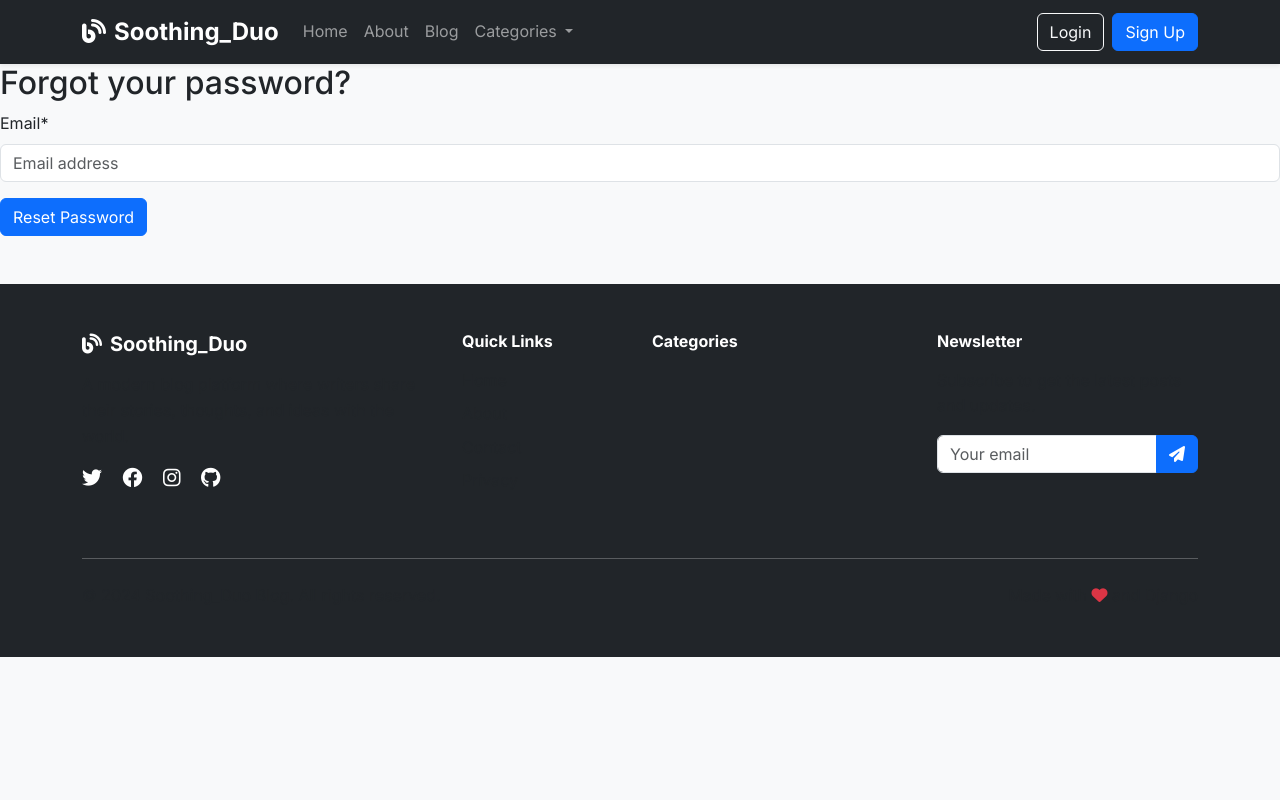
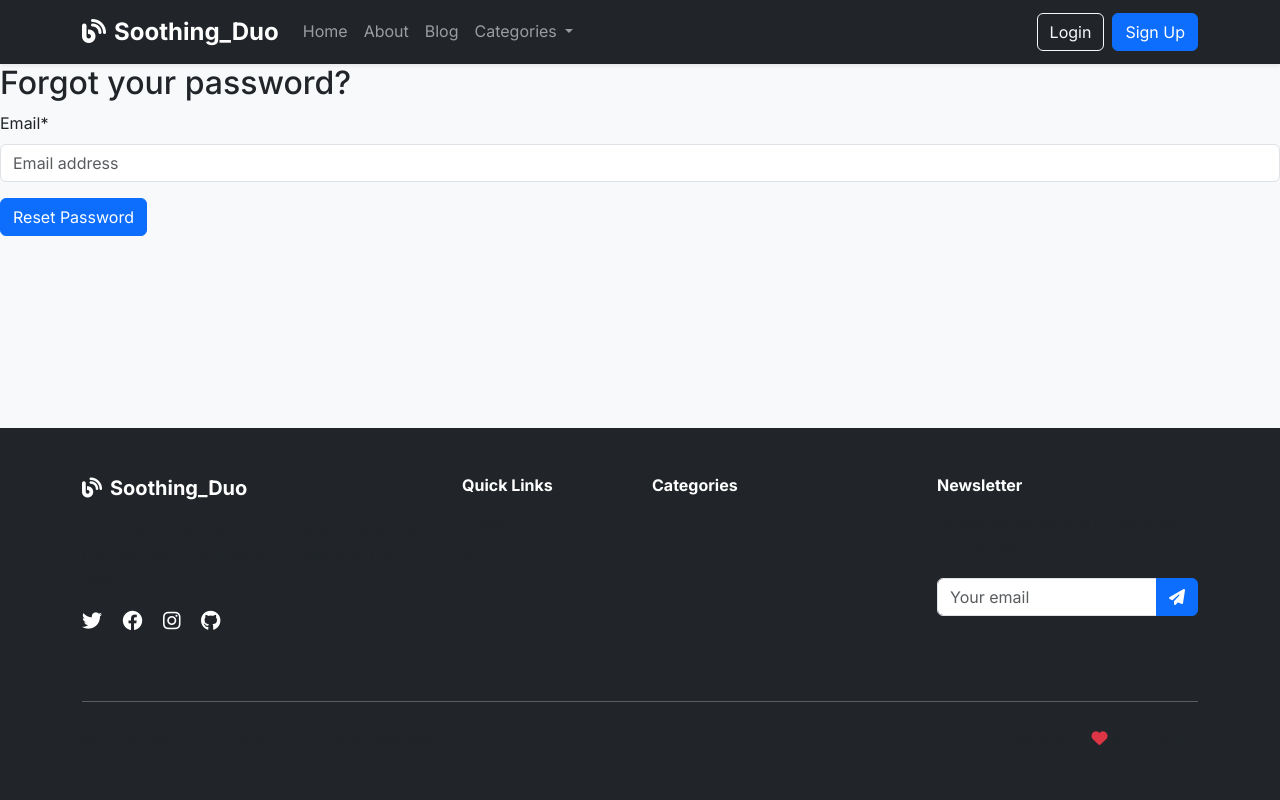
Before and after one commit to cuplyk/soothing_duo, a Django app: page /accounts/password/reset/ in a window 1280 px wide. Run offline with Django 5.2, Linux system fonts and the light colour scheme; some libraries are stand-ins or nearby versions.

Commit message:
Fixed:  footer positioning

```diff
--- a/static/css/base.css
+++ b/static/css/base.css
@@ -10,9 +10,20 @@
   --dark-color: #343a40;
 }
 
+html {
+  height: 100%;
+}
+
 body {
   font-family: 'Inter', -apple-system, BlinkMacSystemFont, sans-serif;
   line-height: 1.6;
+  display: flex;
+  flex-direction: column;
+  min-height: 100%;
+}
+
+main {
+  flex: 1;
 }
 
 /* Hero Section */
```
Also changed, not shown: templates/blog/category_posts.html (line endings or trailing spaces).
